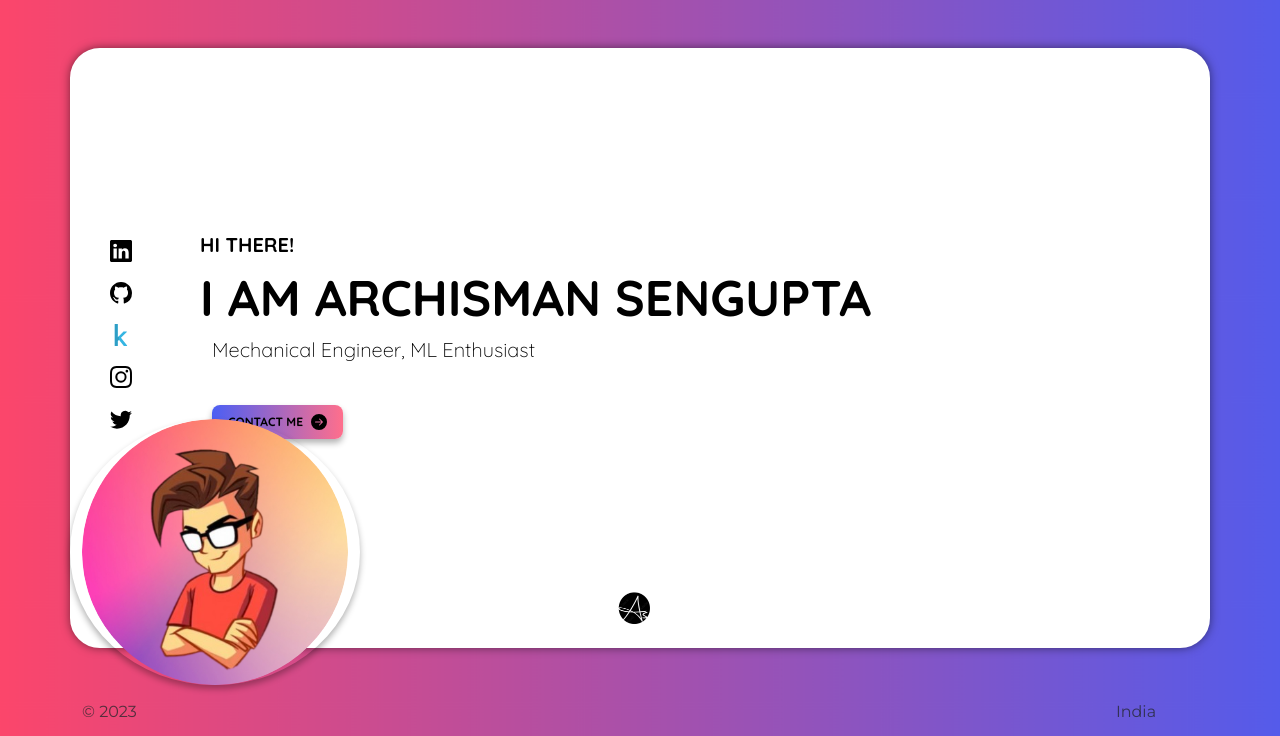
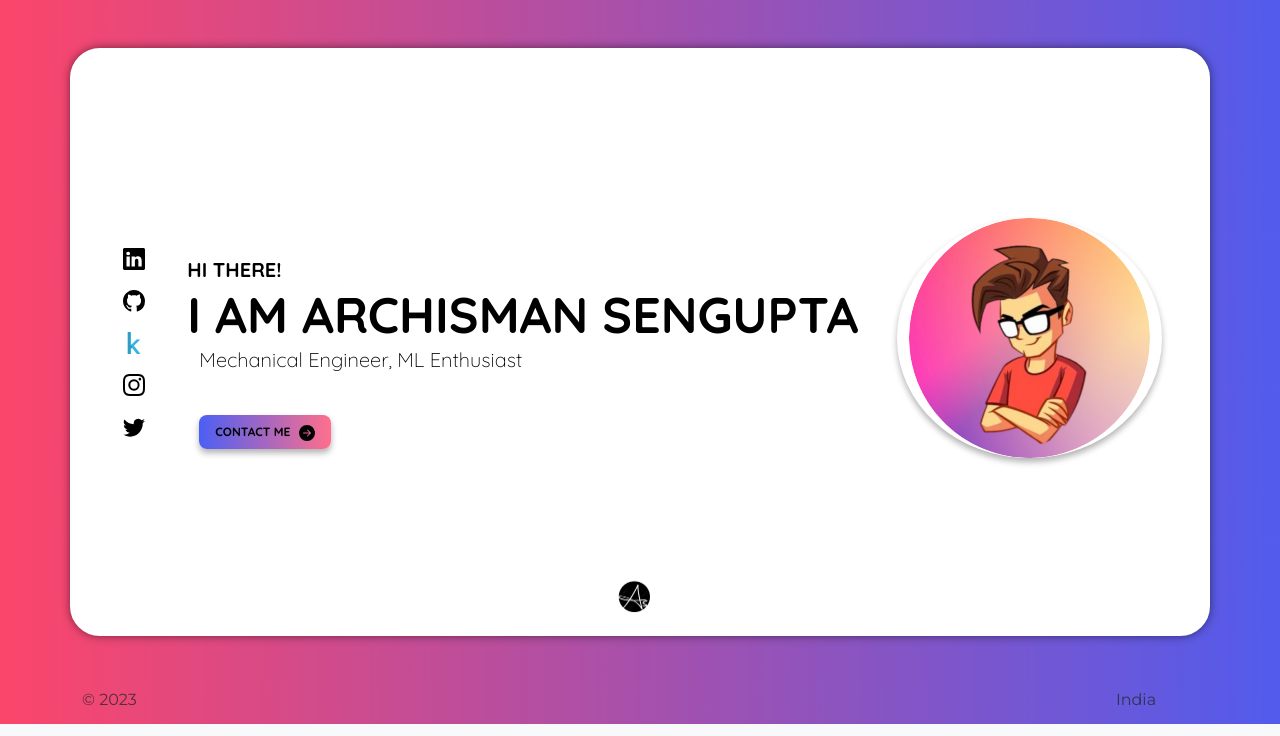
Before and after one commit to Archisman24/Portfolio-Website, a Flask app: page / in a window 1280 px wide. Shown: the part 78-814 px from the top of the page. Run offline with Flask 3, Linux system fonts and the light colour scheme; some web fonts are replaced.

Commit message:
Changes made to make the site more responsive.

```diff
--- a/app.py
+++ b/app.py
@@ -19,6 +19,11 @@ def contact():
 def projects():
     return render_template('projects.html')
 
+# Creating the Students.com page:
+@app.route('/students')
+def students():
+    return render_template('students.html')
+
 # Running the Flask App:
 if __name__ == '__main__':
     app.run( debug=True, port = 5000)
--- a/templates/home.html
+++ b/templates/home.html
@@ -12,12 +12,39 @@
 </head>
 <body>
     {% include 'nav.html' %}
-    <div class="container my-5 mx-auto white-box" style="color: darkslategray;  max-height: 600px; ">
+    <div class="container my-5 mx-auto white-box" style="color: darkslategray;">
+      <div class="row d-lg-none justify-content-center">
+        <div class="col-1">
+          <a href="https://www.linkedin.com/in/archismansengupta2403/" target="_blank">
+              <img src="static\linkedin.svg" style="height: 22px; margin-top: 5%+20px;">
+          </a>
+        </div>
+      <div class="col-1">
+          <a href="https://github.com/Archisman24" target="_blank">
+              <img src="static\github.svg" style="height: 22px;">
+          </a>
+      </div>
+      <div class="col-1">
+          <a href="https://www.kaggle.com/archisman24" target="_blank">
+              <img src="static\kaggle.svg" style="height: 22px;">
+          </a>
+      </div>
+      <div class="col-1">
+          <a href="https://www.instagram.com/archisman_24/" target="_blank">
+              <img src="static\instagram.svg" style="height: 22px;">
+          </a>
+      </div>
+      <div class="col-1">
+          <a href="https://twitter.com/ArchismanSengu4" target="_blank">
+              <img src="static\twitter.svg" style="height: 22px;">
+          </a>
+      </div>
+      </div>
+      <div class="row align-items-center">
+          <div class="col-lg-1 d-none d-lg-flex flex-column align-items-center" style="margin-left: -2%;">
               <div class="row">
-            <div class="col-lg-1 " style="width: 110px; padding-left: 50px;">
-                <div class="row ">
                   <a href="https://www.linkedin.com/in/archismansengupta2403/" target="_blank">
-                        <img src="static\linkedin.svg" style="height: 22px; margin-top: 60px; ">
+                      <img src="static\linkedin.svg" style="height: 22px; margin-top: 5%+20px;">
                   </a>
               </div>
               <div class="row">
@@ -25,41 +52,40 @@
                       <img src="static\github.svg" style="height: 22px; margin-top: 20px;">
                   </a>
               </div>
-                <div class="row ">
+              <div class="row">
                   <a href="https://www.kaggle.com/archisman24" target="_blank">
                       <img src="static\kaggle.svg" style="height: 22px; margin-top: 20px;">
                   </a>
               </div>
-                <div class="row ">
+              <div class="row">
                   <a href="https://www.instagram.com/archisman_24/" target="_blank">
                       <img src="static\instagram.svg" style="height: 22px; margin-top: 20px;">
                   </a>
               </div>
-                <div class="row ">
+              <div class="row">
                   <a href="https://twitter.com/ArchismanSengu4" target="_blank">
                       <img src="static\twitter.svg" style="height: 22px; margin-top: 20px;">
                   </a>
               </div>
           </div>
-            <div class="col-lg-8 col-md-6" style="width: 800px; padding-left: 42px;">
+          <div class="col-lg-8 col-md-12 col-sm-12" style="padding-left:2%; max-width: 800px; margin-top: 5%; margin-bottom: 5%;">
               <div class="row justify-content-left text align-content-end text2" style="height: 80px; font-size: 20px; font-weight: bold;">HI THERE!</div>
-                <div class="row justify-content-left text align-content-center text2 " style="height:auto; font-size: 50px; font-weight: bold;">I AM ARCHISMAN SENGUPTA</div>
+              <div class="row justify-content-left text align-content-center text2 display-4 " style="height:auto; font-size: 50px; font-weight: bold;">I AM ARCHISMAN SENGUPTA</div>
               <p class="lead text2" style="border-bottom-width: 2px; padding-bottom: 5px; margin-bottom: 5px; ">Mechanical Engineer, ML Enthusiast</p>
               <a href="/contact">
-                    <button type="button" class="btn btn btn-danger btn-lg gradient-button text2 " style="margin-top: 30px; font-size: 12px; font-weight: bolder;">
+                  <button type="button" class="btn btn-lg gradient-button text2 " style="margin-top: 30px; font-size: 12px; font-weight: bolder; margin-bottom: 30px;">
                       CONTACT ME
                       <img src="static\arrow-right-circle-fill.svg" style="margin-left: 5px;">
                   </button>
               </a>
           </div>
-            <div class="col-lg-3 justify-content-center">
+          <div class="col-lg-3 col-md-12 col-sm-12 mx-1">
               <div class="row center-image">
-                    <img src="static\avatar.png" alt="Avatar" class="img-fluid shift-right" style="margin-left: 20px; margin-top: -20px;">
+                  <img src="static\avatar.png" alt="Avatar" class="img-fluid shift-right" style="margin-left: 20px; margin-top: 5%; max-width: 400px; margin-bottom: 8%;">
               </div>
           </div>
       </div>
-        <img src="static/Initials.png" alt="Initials" class="img-fluid bottom-image " width="50" height="50" style="margin-top: 20px;">
-
+      <img src="static/Initials.png" alt="Initials" class="img-fluid bottom-image " width="50" height="50" style="margin-top: 20px; ">
   </div>
     {%include 'footer.html'%}
     <script src="https://cdn.jsdelivr.net/npm/bootstrap@5.3.0/dist/js/bootstrap.bundle.min.js" integrity="sha384-geWF76RCwLtnZ8qwWowPQNguL3RmwHVBC9FhGdlKrxdiJJigb/j/68SIy3Te4Bkz" crossorigin="anonymous"></script>
--- a/templates/nav.html
+++ b/templates/nav.html
@@ -1,4 +1,4 @@
-<nav class="navbar navbar-expand-lg bg-light text2" data-bs-theme="light" style="padding: 10px;">
+<nav class="navbar navbar-expand-lg bg-light text2" data-bs-theme="light" style="padding: 10px; width: 100%; left: 0; right: 0;">
   <div class="container-fluid">
     <a class="navbar-brand mx-5" style="font-weight: bolder; font-size: 28px;" href="/">ARCHISMAN</a>
     <button class="navbar-toggler" type="button" data-bs-toggle="collapse" data-bs-target="#navbarSupportedContent" aria-controls="navbarSupportedContent" aria-expanded="false" aria-label="Toggle navigation">
@@ -47,4 +47,23 @@
       link.style.fontSize = '17px'; // Adjust the font size as desired
     }
   }
+
+  // Fix the dropdown behavior for mobile screens
+  var navbarToggler = document.querySelector('.navbar-toggler');
+  var navbarCollapse = document.querySelector('.navbar-collapse');
+  var dropdownItems = document.querySelectorAll('.dropdown-item');
+
+  navbarToggler.addEventListener('click', function() {
+    if (navbarCollapse.classList.contains('show')) {
+      dropdownItems.forEach(function(item) {
+        item.classList.remove('show');
+      });
+    } else {
+      dropdownItems.forEach(function(item) {
+        if (item.parentNode.parentNode.classList.contains('show')) {
+          item.classList.add('show');
+        }
+      });
+    }
+  });
 </script>
--- a/templates/projects.html
+++ b/templates/projects.html
@@ -12,8 +12,8 @@
 <body>
     {%include 'nav.html'%}
     <div class="container" style="padding-top: 20px; ">
-        <div class="white-box text-center shadow-lg " style="max-width: 400px; margin: auto auto; padding: 20px;">
-            <h1 class= "navs" style="font-size: 50px; margin-top: auto;">PROJECTS</h1>
+        <div class="text-center" style="max-width: 400px; margin: auto auto; padding: 20px;">
+            <h1 class= " text2" style="font-size: 80px; margin-top: auto;">PROJECTS</h1>
         </div>
     </div>
 
--- a/templates/styles.html
+++ b/templates/styles.html
@@ -16,7 +16,7 @@
     }
     .white-box {
         border: 2px solid white;
-        padding: 130px calc((100vw - 100%) / 2);
+        padding: 8% 4%;
         background-color: white;
         border-radius: 30px;
         box-shadow: 0 0 10px rgba(0, 0, 0, 0.5);
```
Also changed, not shown: templates/contact.html (+12 -5 lines), templates/students.html (added, +39 -0 lines). Lines whose indentation alone changed are shown as unchanged.
